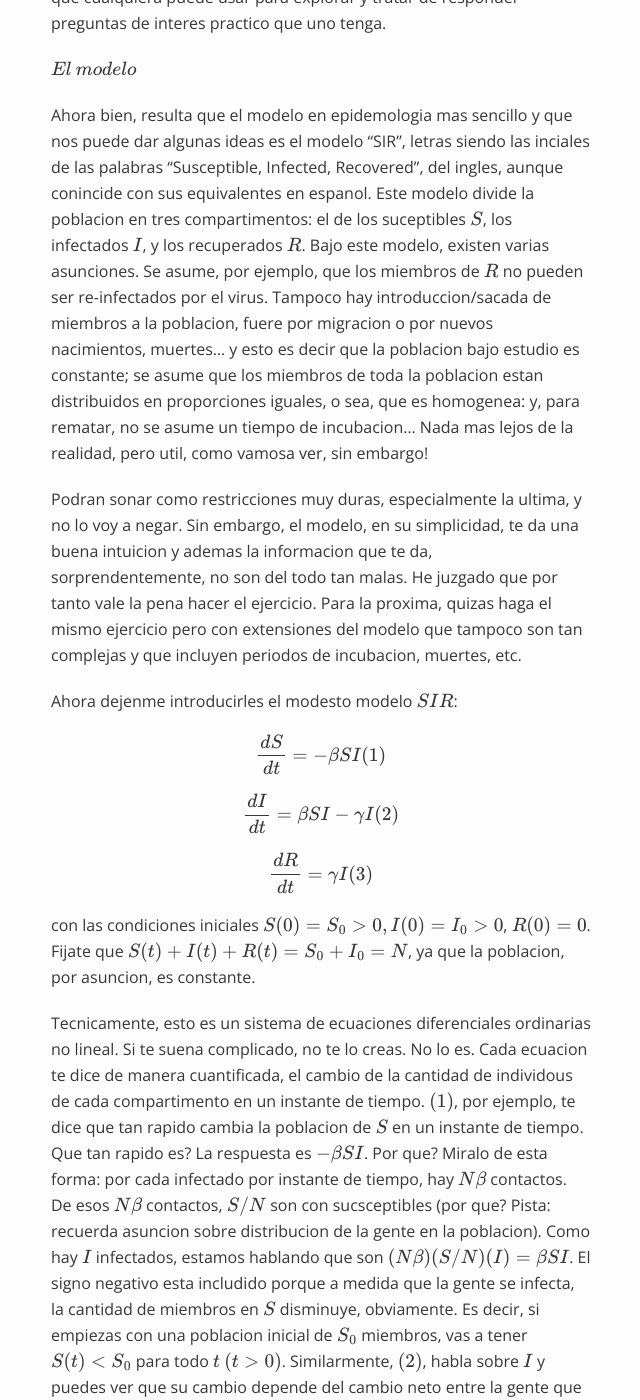
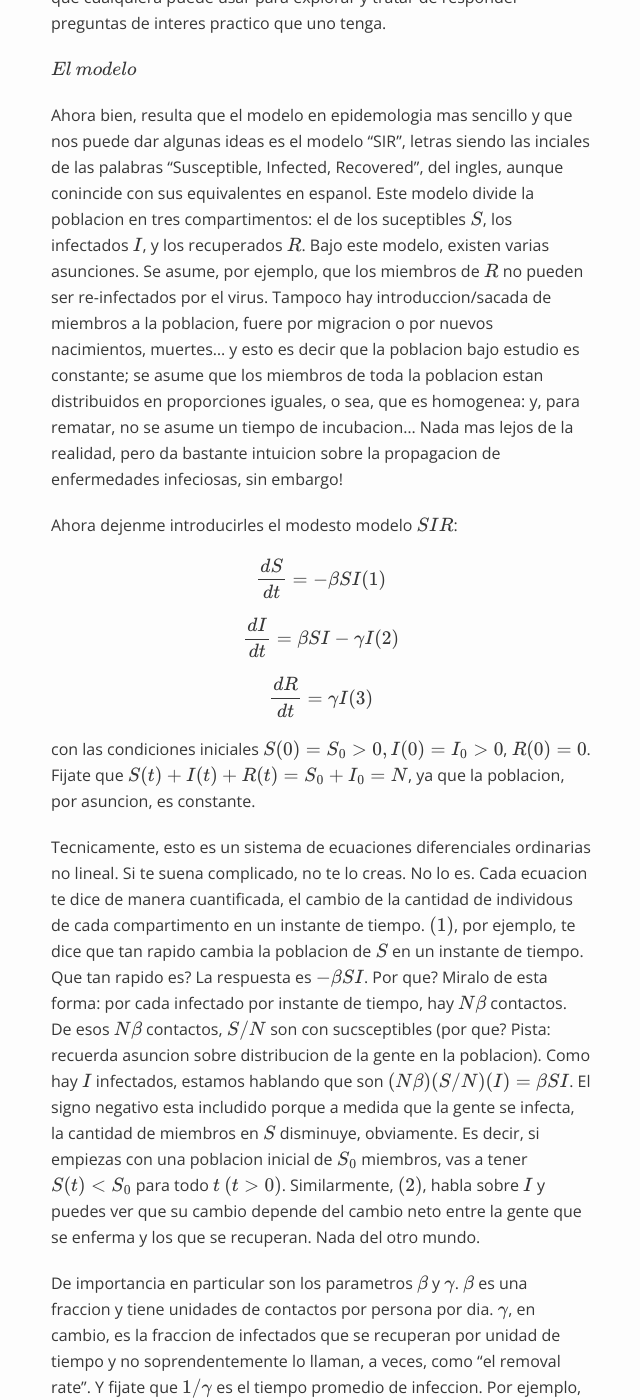
Before and after one commit to Caquita-beep/Caquita-beep.github.io, a Jekyll site: the page built from _posts/2020-03-27-Simulacion-COVID-19-Ecuador-con-modelo-SIR.md, in a window 1280 px wide and 1400 px high, scrolled down 1262 px. Shown: the whole window, without its empty margins (319-959 px from the left). Built offline with Jekyll 4.4.1, drawn with Linux system fonts in a browser that asks for light colours; formulas are drawn with MathJax 3; a script that is not in the unit is left out; some of the changed text lies outside the part shown.

Commit message:
Update 2020-03-27-Simulacion-COVID-19-Ecuador-con-modelo-SIR.md

```diff
--- a/_posts/2020-03-27-Simulacion-COVID-19-Ecuador-con-modelo-SIR.md
+++ b/_posts/2020-03-27-Simulacion-COVID-19-Ecuador-con-modelo-SIR.md
@@ -19,17 +19,15 @@ Y esto es todo lo que dire sobre la biologia del virus, por el simple hecho que
 
 $El$ $modelo$
 
-Ahora bien, resulta que el modelo en epidemologia mas sencillo y que nos puede dar algunas ideas es el modelo "SIR", letras siendo las inciales de las palabras "Susceptible, Infected, Recovered", del ingles, aunque conincide con sus equivalentes en espanol. Este modelo divide la poblacion en tres compartimentos: el de los suceptibles $S$, los infectados $I$, y los recuperados $R$. Bajo este modelo, existen varias asunciones. Se asume, por ejemplo, que los miembros de $R$ no pueden ser re-infectados por el virus. Tampoco hay introduccion/sacada de miembros a la poblacion, fuere por migracion o por nuevos nacimientos, muertes... y esto es decir que la poblacion bajo estudio es constante; se asume que los miembros de toda la poblacion estan distribuidos en proporciones iguales, o sea, que es homogenea: y, para rematar, no se asume un tiempo de incubacion... Nada mas lejos de la realidad, pero util, como vamosa ver, sin embargo!
-
-Podran sonar como restricciones muy duras, especialmente la ultima, y no lo voy a negar. Sin embargo, el modelo, en su simplicidad, te da una buena intuicion y ademas la informacion que te da, sorprendentemente, no son del todo tan malas. He juzgado que por tanto vale la pena hacer el ejercicio. Para la proxima, quizas haga el mismo ejercicio pero con extensiones del modelo que tampoco son tan complejas y que incluyen periodos de incubacion, muertes, etc.
+Ahora bien, resulta que el modelo en epidemologia mas sencillo y que nos puede dar algunas ideas es el modelo "SIR", letras siendo las inciales de las palabras "Susceptible, Infected, Recovered", del ingles, aunque conincide con sus equivalentes en espanol. Este modelo divide la poblacion en tres compartimentos: el de los suceptibles $S$, los infectados $I$, y los recuperados $R$. Bajo este modelo, existen varias asunciones. Se asume, por ejemplo, que los miembros de $R$ no pueden ser re-infectados por el virus. Tampoco hay introduccion/sacada de miembros a la poblacion, fuere por migracion o por nuevos nacimientos, muertes... y esto es decir que la poblacion bajo estudio es constante; se asume que los miembros de toda la poblacion estan distribuidos en proporciones iguales, o sea, que es homogenea: y, para rematar, no se asume un tiempo de incubacion... Nada mas lejos de la realidad, pero da bastante intuicion sobre la propagacion de enfermedades infeciosas, sin embargo!
 
 Ahora dejenme introducirles el modesto modelo $SIR$:
 
-$$ \frac{dS}{dt} = - \beta SI \\ (1)$$
+$$ \frac{dS}{dt} = - \beta SI \\\\ (1)$$
 
-$$ \frac{dI}{dt} = \beta SI - \gamma I \\ (2) $$
+$$ \frac{dI}{dt} = \beta SI - \gamma I \\\\ (2) $$
 
-$$ \frac{dR}{dt} = \gamma I \\ (3) $$
+$$ \frac{dR}{dt} = \gamma I \\\\ (3) $$
 
 con las condiciones iniciales $S(0) = S_0 >0, I(0) = I_0 >0$, $R(0) = 0$. Fijate que $S(t) + I(t) +  R(t) =  S_0 + I_0 = N$, ya que la poblacion, por asuncion, es constante.
 
@@ -94,7 +92,6 @@ siendo este numero positivo (por que?) lo que implica que, segun el modelo, la e
 
 Ademas puedes deducir los tiempos de estos eventos...
 
-
 $Simulacion$ $Ecuador$
 
 -$Preliminares$
```
Also changed, not shown: other parts of _posts/2020-03-27-Simulacion-COVID-19-Ecuador-con-modelo-SIR.md (+1 -1 lines).
